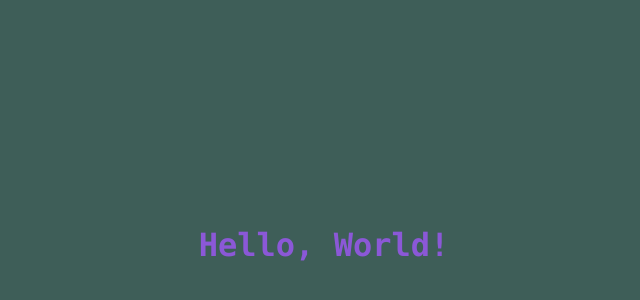
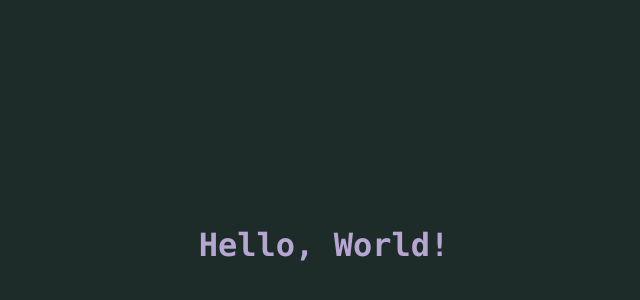
Before and after one commit to deelay0/hello-world, a plain HTML site: page index.html in a window 1280 px wide. Shown: the part 94-394 px from the top of the page, without its empty margins (324-964 px from the left). Drawn offline with Linux system fonts and the light colour scheme.

Commit message:
Changed colors

```diff
--- a/index.html
+++ b/index.html
@@ -9,7 +9,7 @@
 
         <style>
             #screen {
-                background-color: rgb(62, 94, 88);
+                background-color: rgb(29, 43, 41);
                 height: 100vh;
                 width: 100vw;
             }
@@ -21,13 +21,7 @@
             }
 
             .word1 {
-                text-transform: uppercase;
-                color: rgb(127, 255, 212);
-                font-family: Verdana, sans-serif;
-            }
-
-            .word2 {
-                color: rgb(139, 88, 215);
+                color: rgb(184, 166, 210);
                 font-family: "Fira Mono", Consolas, sans-serif;
             }
         </style>
@@ -35,8 +29,7 @@
 
     <body id="screen">
         <h1>
-            <!--<span class="word1"></span>-->
-            <span class="word2">Hello, World!</span>
+            <span class="word1">Hello, World!</span>
         </h1>
         <script>
             console.log("This page doesn't need it, but use script tags for JS code");
```
